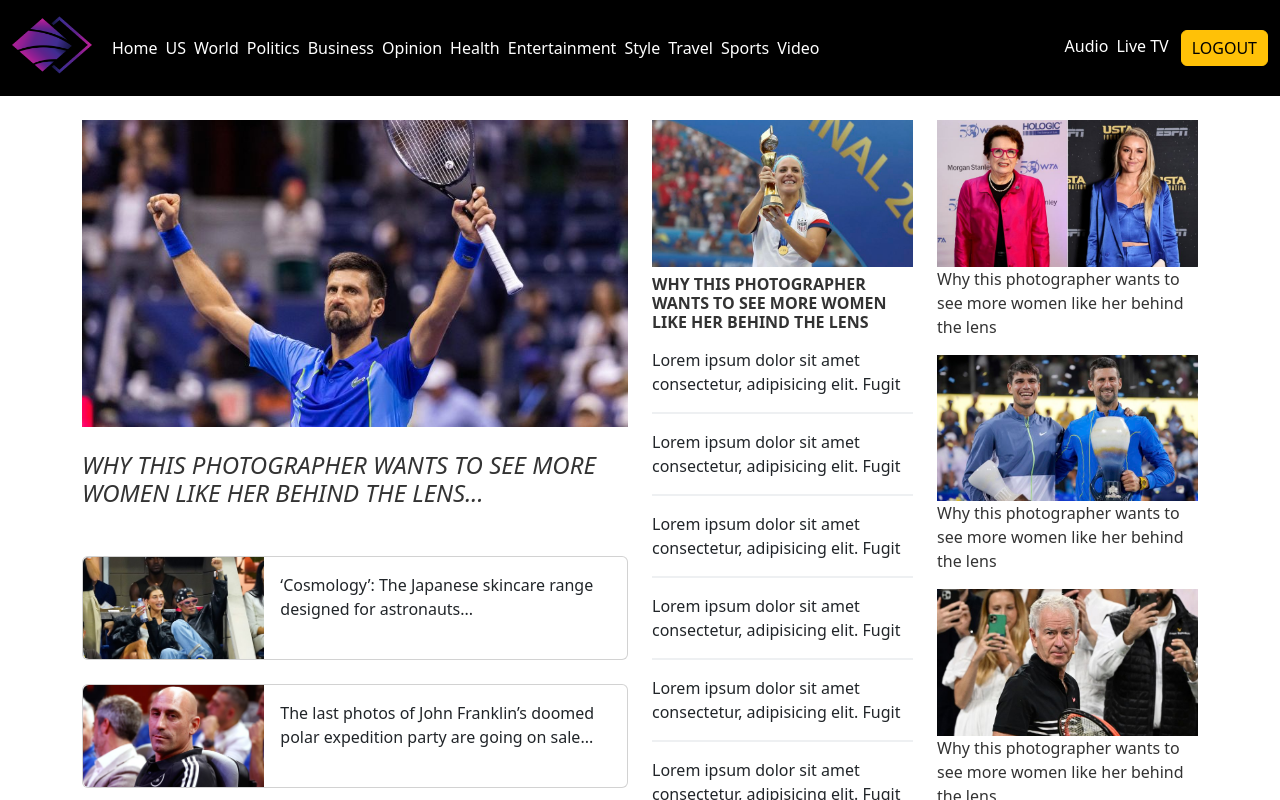
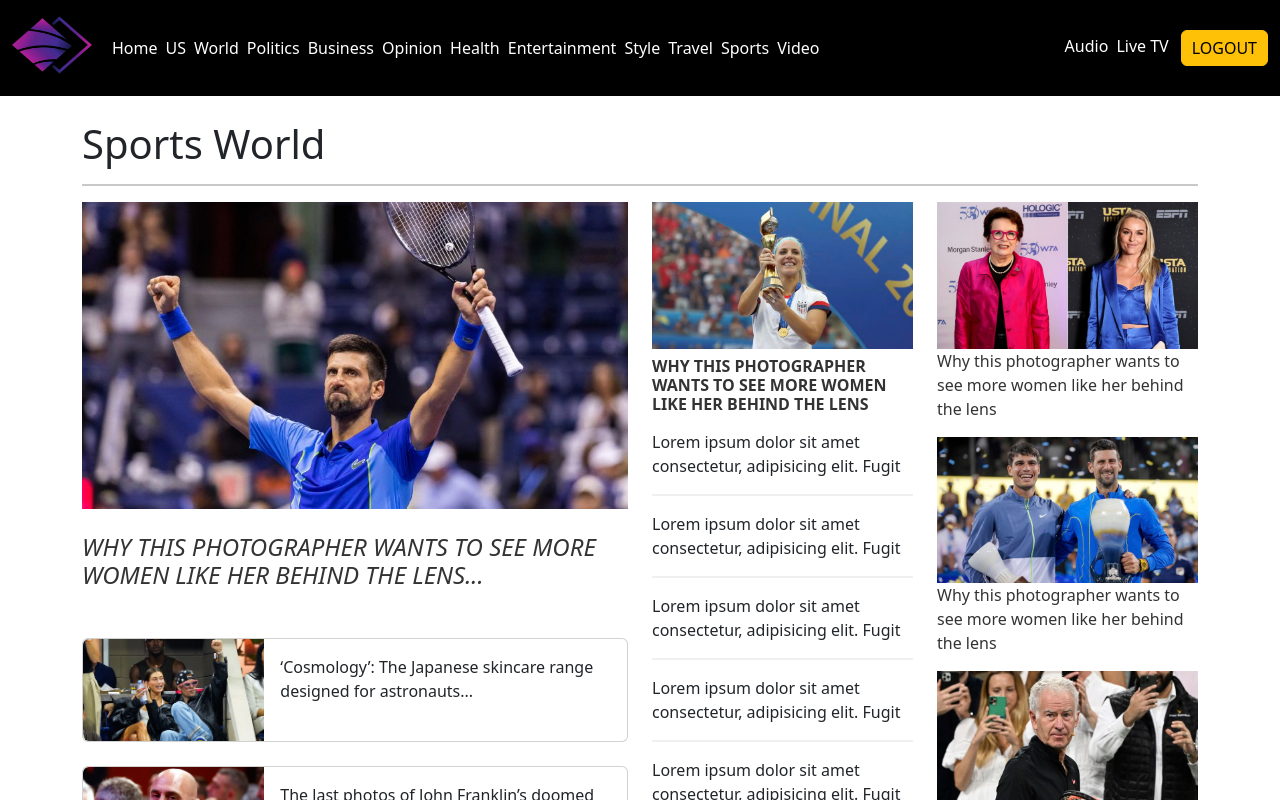
Before and after one commit to SheikhRakibhossain/CNC, a React (Vite) app: page /sports in a window 1280 px wide. Shown: the top 800 px of the page. Built offline with nearby package versions, Linux system fonts and the light colour scheme; no server answers; sample sign-in values are in the browser's storage.

Commit message:
sport hero and womens world section title added

```diff
--- a/src/pages/sports/SportsHero.jsx
+++ b/src/pages/sports/SportsHero.jsx
@@ -19,6 +19,9 @@ import billi from '../../assets/sports/BilliAndZine.jpg';
 const SportsHero = () => {
     return (
         <Container className='py-4 container-fluid'>
+
+            <h1>Sports World</h1>
+            <hr className="border border-dark " />
                 <Row>
                     <Col lg={6} xs={12} >
                         <div className='latestCard '>
```
Also changed, not shown: src/pages/sports/WomensWorld.jsx (+9 -0 lines).
